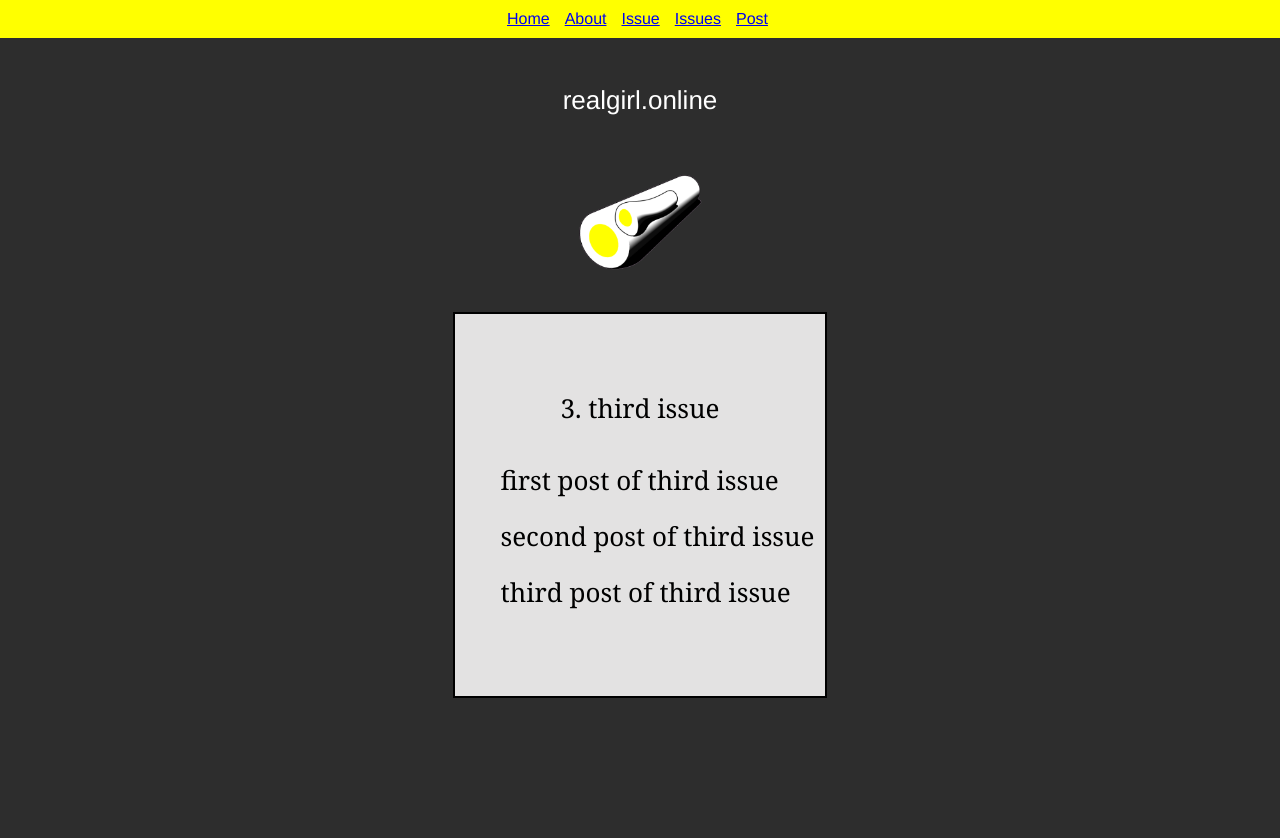
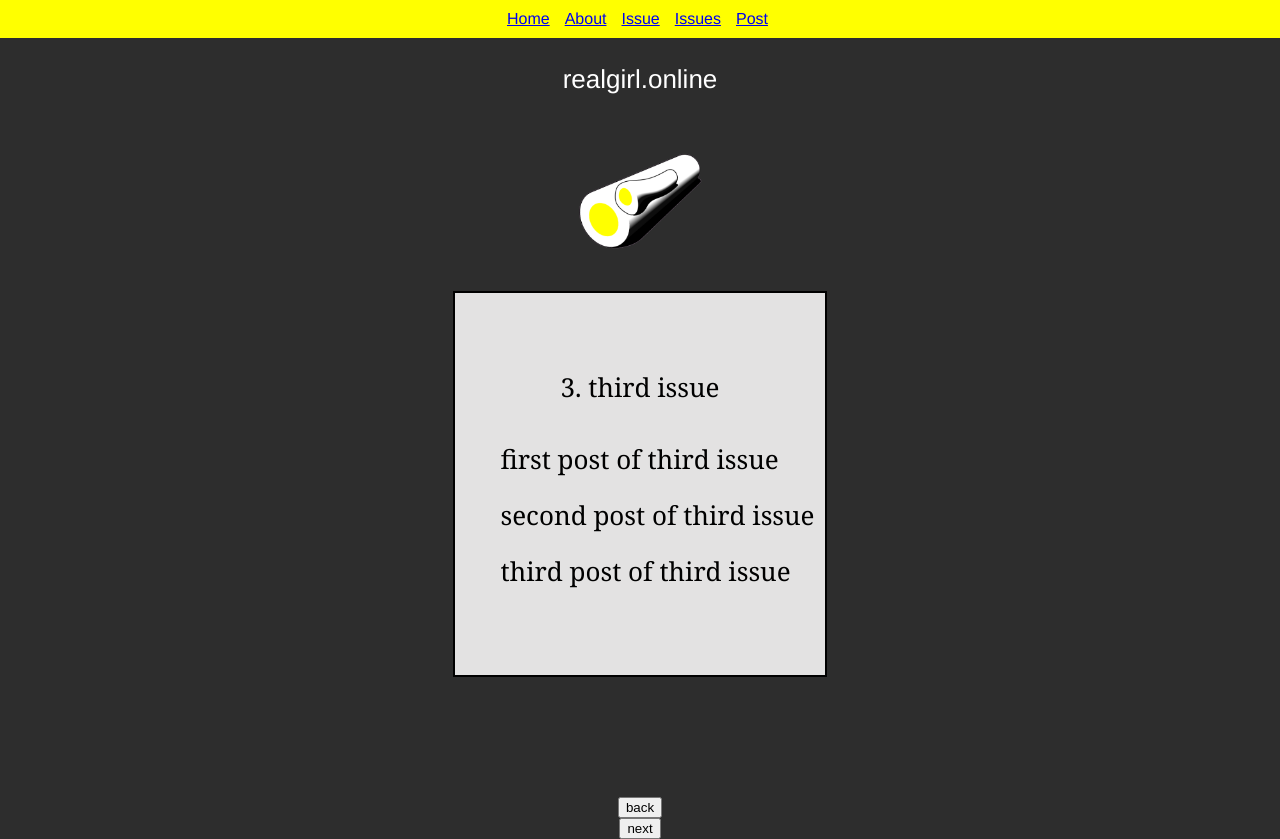
Before and after one commit to abbymachines/realgirl_online, a React (Create React App) app: page / in a window 1280 px wide. Built offline with nearby package versions, Linux system fonts and the light colour scheme.

Commit message:
add buttons that cycle back and forth through issues

```diff
--- a/src/Home.js
+++ b/src/Home.js
@@ -1,3 +1,5 @@
+import { useState } from 'react';
+
 import FrontCover from "./FrontCover";
 import logo from './images/long_egg_2.png';
 import db from './TableOfContents';
@@ -7,6 +9,20 @@ let issueKeys = Object.keys(db['issues']);
 const latestIssue = issueKeys.length;
 
 export default function Home() {
+  const [currentIssue, setCurrentIssue] = useState(latestIssue);
+
+  const decrementIssue = () => {
+    if (currentIssue > 1) {
+      setCurrentIssue(currentIssue - 1);
+    }
+  }
+
+  const incrementIssue = () => {
+    if (currentIssue < latestIssue) {
+      setCurrentIssue(currentIssue + 1);
+    }
+  }
+
   return (
     <header className="App-header">
       <p className="Title">
@@ -16,9 +32,11 @@ export default function Home() {
       <img src={logo} className="App-logo" alt="logo" />
 
       <div>
-        <FrontCover issue={latestIssue} />
+        <FrontCover issue={currentIssue} />
       </div>
 
+      <button onClick={decrementIssue}>back</button>
+      <button onClick={incrementIssue}>next</button>
 
     </header>
   )
```
